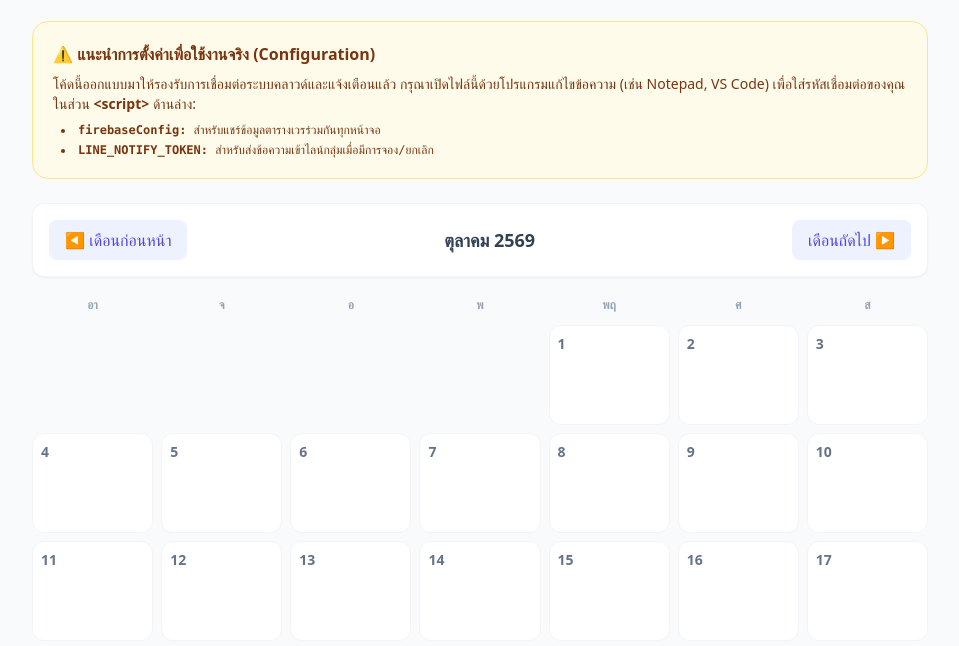
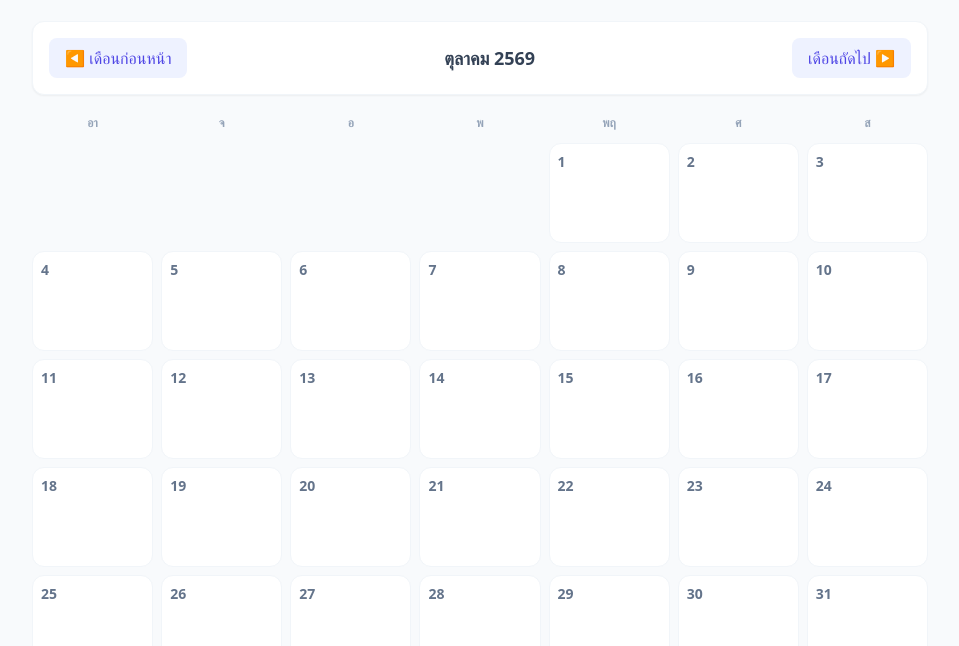
Before and after one commit to Tammp847/nurse, a plain HTML site: page index.html in a window 1280 px wide. Shown: the part 129-775 px from the top of the page, without its empty margins (160-1119 px from the left). Drawn offline with nearby package versions, Linux system fonts and the light colour scheme; no server answers.

Commit message:
Add files via upload

```diff
--- a/index.html
+++ b/index.html
@@ -22,17 +22,7 @@
         <p class="text-sm text-slate-500">แชร์ข้อมูล Real-time ผ่าน Firebase • จำกัดเวรละ 4 คน • แจ้งเตือนผ่าน Line Notify</p>
     </header>
 
-    <!-- Configuration Guide / Setup Box -->
-    <div class="bg-amber-50 border border-amber-200 rounded-2xl p-5 mb-6 text-sm text-amber-900">
-        <h3 class="font-bold text-base mb-2 flex items-center">⚠️ แนะนำการตั้งค่าเพื่อใช้งานจริง (Configuration)</h3>
-        <p class="mb-2">โค้ดนี้ออกแบบมาให้รองรับการเชื่อมต่อระบบคลาวด์และแจ้งเตือนแล้ว กรุณาเปิดไฟล์นี้ด้วยโปรแกรมแก้ไขข้อความ (เช่น Notepad, VS Code) เพื่อใส่รหัสเชื่อมต่อของคุณในส่วน <strong>&lt;script&gt;</strong> ด้านล่าง:</p>
-        <ul class="list-disc list-inside space-y-1 ml-2 font-mono text-xs">
-            <li><strong>firebaseConfig:</strong> สำหรับแชร์ข้อมูลตารางเวรร่วมกันทุกหน้าจอ</li>
-            <li><strong>LINE_NOTIFY_TOKEN:</strong> สำหรับส่งข้อความเข้าไลน์กลุ่มเมื่อมีการจอง/ยกเลิก</li>
-        </ul>
-    </div>
-
-    <!-- Calendar Controller -->
+        <!-- Calendar Controller -->
     <div class="bg-white rounded-xl p-4 shadow-sm mb-4 border border-slate-100 flex justify-between items-center">
         <button onclick="changeMonth(-1)" class="bg-indigo-50 text-indigo-600 hover:bg-indigo-100 font-medium px-4 py-2 rounded-lg transition">◀ เดือนก่อนหน้า</button>
         <span id="month-year-label" class="text-lg font-bold text-slate-700"></span>
```
